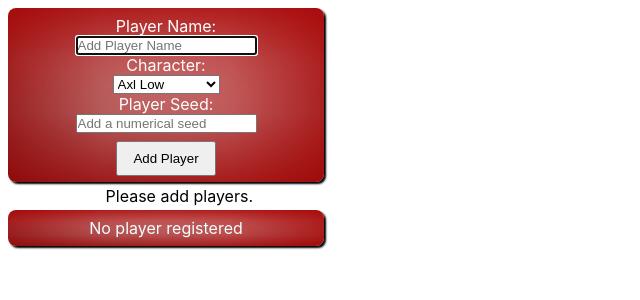
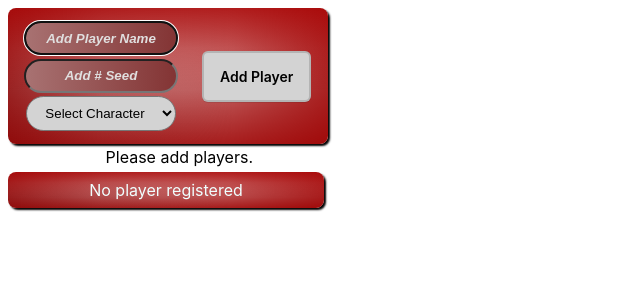
Before and after one commit to stephanecaron/milka.gg, a React (Create React App) app: page / in a window 1280 px wide. Shown: the top 300 px of the page, without its empty margins (0-640 px from the left). Built offline with nearby package versions, Linux system fonts and the light colour scheme.

Commit message:
redid add player part, added logic for null character

```diff
--- a/src/App.js
+++ b/src/App.js
@@ -40,6 +40,7 @@ function App() {
     addPlayer(/* playerNameValue, playerCharacterValue */)
     setPlayerNameValue('');
     setPlayerSeedValue('');
+    setPlayerCharacterValue('null');
   }
 
   const handleDelete = (id) => {
@@ -48,7 +49,7 @@ function App() {
   }
 
   const [playerNameValue, setPlayerNameValue] = useState('')
-  const [playerCharacterValue, setPlayerCharacterValue] = useState ('axl')
+  const [playerCharacterValue, setPlayerCharacterValue] = useState ('null')
   const [playerSeedValue, setPlayerSeedValue] = useState('')
 
   return (
--- a/src/LinePlayer.js
+++ b/src/LinePlayer.js
@@ -9,13 +9,24 @@ const LinePlayer = ({players, handleDelete}) => {
 
         <h5 className="Seed">{players.playerSeedValue}</h5>
         <h5 className="PlayerName">{players.playerNameValue}</h5>
-        <h5 className="CharacterPortrait">
+        {players.playerCharacterValue === "null" ? (
+    <div className="CharacterPortraitEmpty"></div>
+) : (
+    <h5 className="CharacterPortrait"><img
+        src={`http://localhost:3000/${players.playerCharacterValue}.png`}
+        alt="wat"
+        width="30"
+        height="30"/></h5>
+)}
+{/*         <h5 className="CharacterPortrait">
           <img
-            src={`http://localhost:3000/${players.playerCharacterValue}.png`}
+
+
+            src={players.playerCharacterValue === null ? null : `http://localhost:3000/${players.playerCharacterValue}.png`}
             alt="wat"
             width="30"
             height="30"/>
-        </h5>
+        </h5> */}
 
       < FaTrashAlt className="trashIcon"
           onClick={() => handleDelete(players.id)}
--- a/src/PlayerNameEntry.js
+++ b/src/PlayerNameEntry.js
@@ -14,8 +14,9 @@ const inputRef= useRef();
 
   <form className='AddForm' onSubmit={handleSubmit}>
 
-    <label htmlFor='PlayerName'>Player Name: </label>
+    <div><div>{/* <label className="QuestionText" htmlFor='PlayerName'>Player Name: </label> */}
         <input
+            className="inputBox"
             autoFocus
             ref={inputRef}
             id='addPlayer'
@@ -28,30 +29,36 @@ const inputRef= useRef();
                 }
             }
 
-        />
-        <label htmlFor='PlayerCharacter'>Character: </label>
-        <select name="character" id="character"
+        /></div>
+
+<div> {/* <label className="QuestionText"  htmlFor='PlayerSeed'> Player Seed: </label> */}
+            <input
+                className="inputBox"
+                type='text'
+                required
+                placeholder='Add # Seed'
+                value={playerSeedValue}
+                onChange={(e) => {
+                    setPlayerSeedValue(e.target.value);
+
+                }}/></div>
+
+        <div>{/* <label className="QuestionText" htmlFor='PlayerCharacter'>Character: </label> */}
+        <select className="DropDown"
+        name="character" id="character"
         value={ playerCharacterValue  }
             onChange={(e) => {
                 setPlayerCharacterValue(e.target.value);
             }
             }   >
+            <option value="">Select Character</option>
             <option value="axl">Axl Low</option>
             <option value="ky">Ky Kiske</option>
             <option value="johnny">Johnny Sfondi</option>
             <option value="elphelt">Elphelt</option>
-        </select>
+        </select></div>
 
-        <label htmlFor='PlayerSeed'> Player Seed: </label>
-            <input
-                type='text'
-                required
-                placeholder='Add a numerical seed'
-                value={playerSeedValue}
-                onChange={(e) => {
-                    setPlayerSeedValue(e.target.value);
-
-                }}/>
+</div>
 
         <button className="SubmitButton"
            type='submit'
--- a/src/index.css
+++ b/src/index.css
@@ -28,31 +28,37 @@ margin-top: 0.5rem;
 min-height: 100vh;
 }
 
+::placeholder {
+ color:rgb(224, 223, 223);
+ font-weight: bold;
+ font-style: italic;
 
+}
 .AddForm {
     display: flex;
-    flex-direction: column;
-    justify-content: flex-start;
     align-items: center;
     text-align: center;
-    padding: 0.5rem 0.5rem 1.2rem 0.5rem;
+    padding: 0.5rem 0 0.5rem 0;
     border-radius: 0.5rem;
     background: linear-gradient(180deg, rgba(168, 1, 1, 0.8), rgba(255,0,0,0) 60.71%),
             linear-gradient(90deg, rgba(136, 1, 1, 0.8), rgba(0,255,0,0) 70.71%),
             linear-gradient(270deg, rgba(156, 0, 0, 0.8), rgba(0,0,255,0) 70.71%),
             linear-gradient(0deg, rgba(156, 0, 0, 0.8), rgba(0,0,255,0) 70.71%);
     color:rgb(255, 255, 255);
-    max-width: 300px;
+    width: 20rem;
+    height: 120px;
     box-shadow: 2px 2px 2px black;
     margin-bottom: 0.2rem;
   }
 
-  .SubmitButton {
+
+
+/*   .SubmitButton {
     margin-top: 0.5rem;
     margin-bottom: -0.8rem;
     height: 35px;
     width: 100px;
-  }
+  } */
 
   .Content {
     display: flex;
@@ -61,13 +67,69 @@ min-height: 100vh;
     justify-content: flex-start;
     align-items: left;
     height: 420px;
-    width:350px;
+    width:100%;
     overflow: auto;
     scrollbar-width: none;
   }
 
 ::-webkit-scrollbar {
     display: none;
+  }
+
+
+  .SubmitButton {
+    appearance: none;
+    background-color: #D3D3D3;
+    border: 2px solid rgba(0, 0, 0, 0.15);
+    border-radius: 6px;
+    box-shadow: rgba(27, 31, 35, .1) 0 1px 0;
+    box-sizing: border-box;
+    color: #000000;
+    cursor: pointer;
+    display: inline-block;
+    font-family: -apple-system,system-ui,"Segoe UI",Helvetica,Arial,sans-serif,"Apple Color Emoji","Segoe UI Emoji";
+    font-size: 14px;
+    font-weight: 600;
+    line-height: 35px;
+    margin-left: 1.5rem;
+
+    padding: 6px 16px;
+    position: relative;
+    text-align: center;
+    text-decoration: none;
+    user-select: none;
+    -webkit-user-select: none;
+    touch-action: manipulation;
+    vertical-align: middle;
+    white-space: nowrap;
+  }
+
+  .SubmitButton:focus:not(:focus-visible):not(.focus-visible) {
+    box-shadow: none;
+    outline: none;
+  }
+
+  .SubmitButton:hover {
+    background-color:  #9c9c9c;
+  }
+
+  .SubmitButton:focus {
+    box-shadow: rgba(164, 46, 46, 0.4) 0 0 0 3px;
+    outline: none;
+  }
+
+  .SubmitButton:disabled {
+    background-color: #94d3a2;
+    border-color: rgba(27, 31, 35, .1);
+    color: rgba(255, 255, 255, .8);
+    cursor: default;
+  }
+
+
+
+  .SubmitButton:active {
+    background-color: #298e46;
+    box-shadow: rgba(20, 70, 32, .2) 0 1px 0 inset;
   }
 
 .item {
@@ -113,11 +175,36 @@ align-items: center;
 text-shadow: 2px 2px 2px black;
 
 }
+.inputBox {
+width: 150px;
+height: 30px;
+margin: 0.1rem 0rem 0.1rem 1rem;
+color: white;
+background: linear-gradient(to right, #a87272, #833434);
+border-radius: 2rem;
+text-align: center;
+}
 
+.DropDown {
+  width: 150px;
+  height: 35px;
+  background: lightgrey;
+  border-radius: 2rem;
+  color: rgb(0, 0, 0);
+  margin: 0.1rem 0rem 0.1rem 1rem;
+  text-align: center;
+}
 .CharacterPortrait {
 box-shadow: 1px 2px 5px black;
 height: 30px;
+width: 30px;
 }
+
+.CharacterPortraitEmpty {
+  height: 30px;
+  width: 30px;
+  }
+
 
 .trashIcon {
 margin-right: 0px;
```
